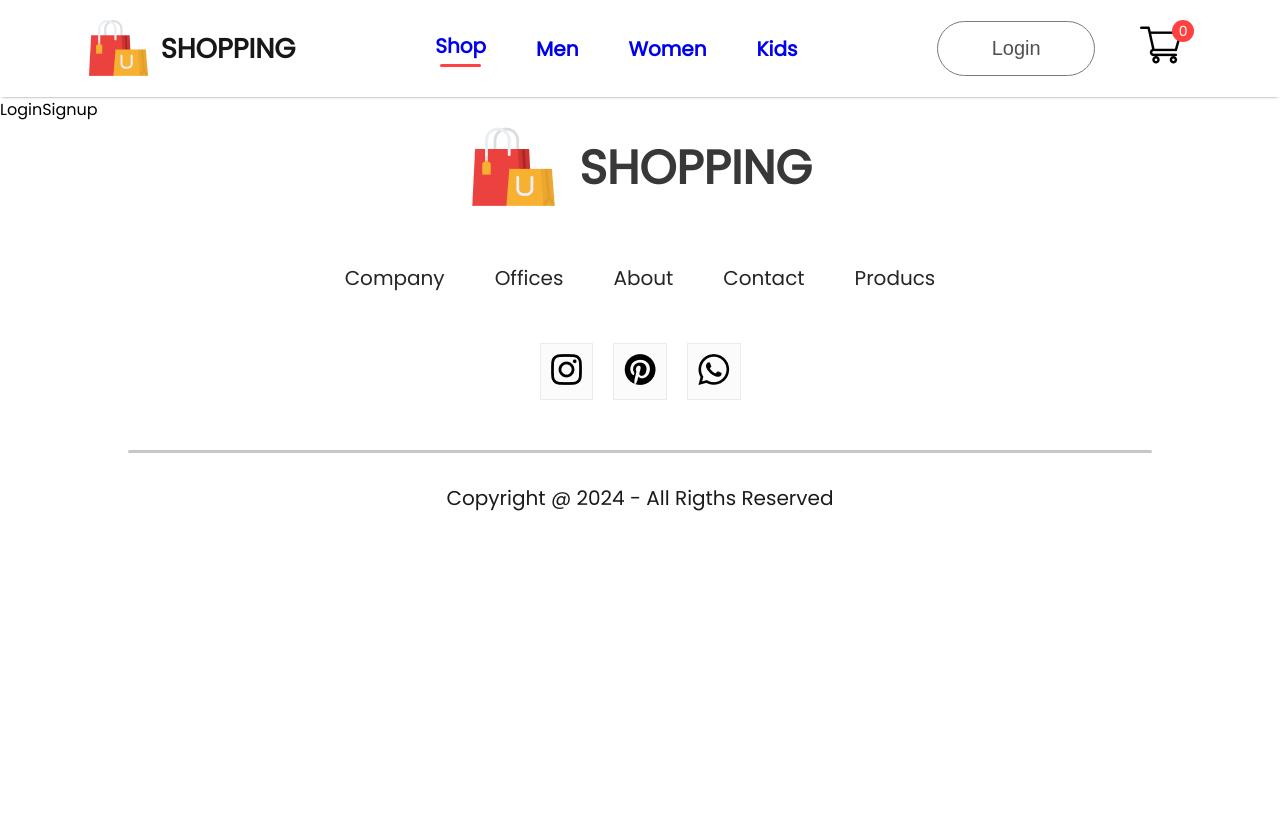
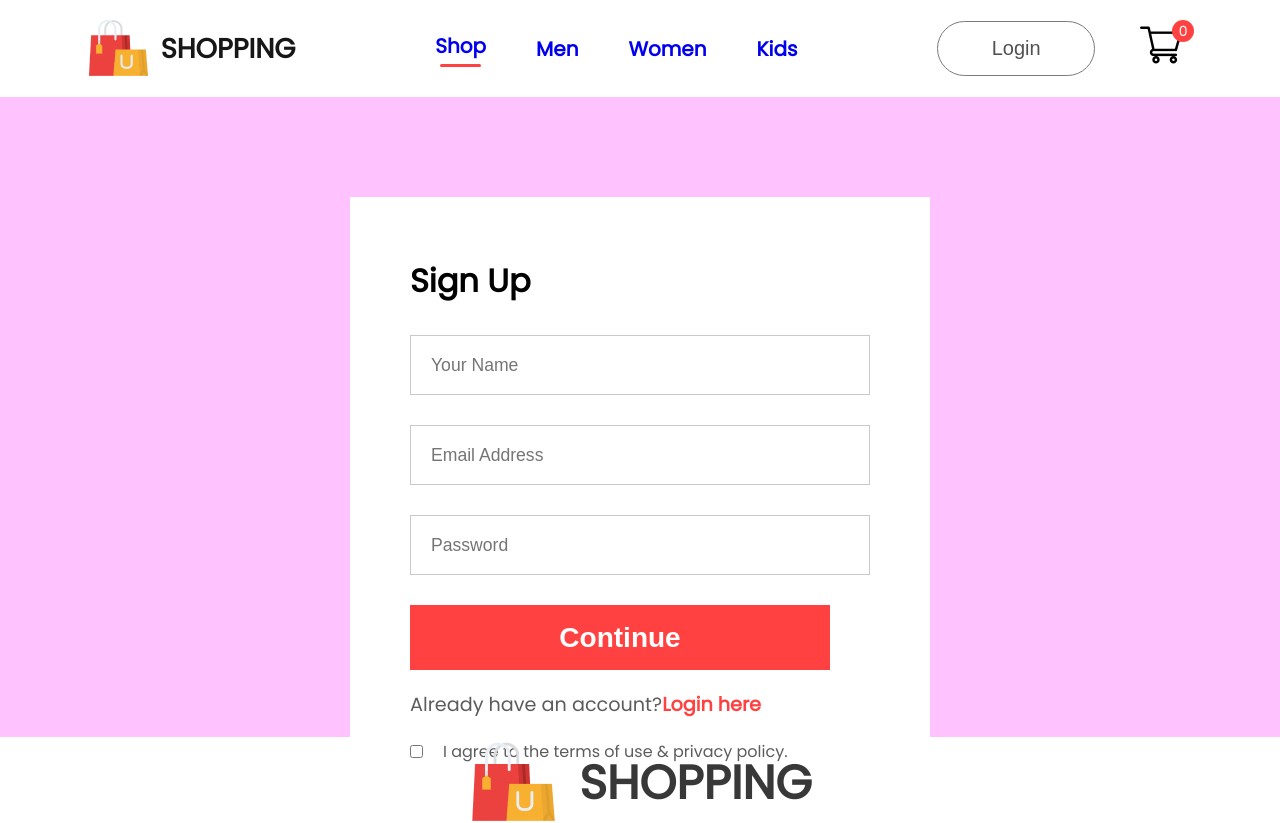
Before and after one commit to shahbazyyan/React-Shop-AdminPanel, a React (Create React App) app: page /login in a window 1280 px wide. Shown: the top 823 px of the page. Before the commit the page ends 800 px from the top, so only its background shows below. Built offline with nearby package versions, Linux system fonts and the light colour scheme.

Commit message:
Created login page with styles, now working on each item product

```diff
--- a/src/App.js
+++ b/src/App.js
@@ -21,8 +21,9 @@
           <Route path='/mens' element={<ShopCategory banner={man_banner} category="men"/>}/>
           <Route path='/womens' element={<ShopCategory banner={womer_banner}  category="women"/>}/>
           <Route path='/kids' element={<ShopCategory banner={kid_banner}  category="kid"/>}/>
-          <Route path='/product' element={<Product/>}/>
-          <Route path=':productId' element={<Product/>}/>
+          <Route path='/product' element={<Product/>}>
+            <Route path=':productId' element={<Product/>}/>
+          </Route>
           <Route path='/cart' element={<Cart/>}/>
           <Route path='/login' element={<LoginSignup/>}/>
         </Routes>
--- /dev/null
+++ b/src/Components/BreadCrums/Breadcrums.jsx
@@ -0,0 +1,14 @@
+import React from 'react';
+import './Breadcrum.css';
+import arrow from '../Assets/breadcrum_arrow.png';
+
+function Breadcrums (props) {
+    const {product} = props;
+  return (
+    <div className='breadcrum'>
+        HOME <img src={arrow} alt="arrow_icon" /> SHOP <img src={arrow} alt="arrow_icon" /> {product.category} <img src={arrow} alt="arrow" /> {product.name}
+    </div>
+  )
+}
+
+export default Breadcrums
--- a/src/Components/Items/Item.jsx
+++ b/src/Components/Items/Item.jsx
@@ -1,10 +1,11 @@
 import React from 'react';
 import './Item.css';
+import { Link } from 'react-router-dom';
 
 function Item(props) {
   return (
     <div className='item'>
-      <img src={props.image} alt="img" />
+      <Link to={`/product/${props.id}`}><img src={props.image} alt="img" /></Link>
       <p>{props.name}</p>
       <div className="item-prices">
         <div className="item-price-new">
--- /dev/null
+++ b/src/Pages/Css/Loginsignup.css
@@ -0,0 +1,73 @@
+.loginsignup {
+    width: 100%;
+    height: 80vh;
+    background: #fec3fe;
+    padding-top: 100px;
+}
+
+.loginsignup-container {
+    width: 580px;
+    height: 600px;
+    background: #fff;
+    margin: auto;
+    padding: 40px 60px;
+}
+
+.loginsignup-container h1 {
+    margin: 20px 0;
+}
+
+.loginsignup-fields {
+    display: flex;
+    flex-direction: column;
+    gap: 30px;
+    margin-top: 30px;
+}
+
+.loginsignup-fields input {
+    height: 60px;
+    width: 100%;
+    padding-left: 20px;
+    border: 1px solid #c9c9c9;
+    outline: none;
+    color: #5c5c5c;
+    font-size: 1.1rem;
+}
+
+.loginsignup-container button {
+    width: 420px;
+    height: 65px;
+    color: #fff;
+    background: #ff4141;
+    margin-top: 30px;
+    border: none;
+    font-size: 28px;
+    font-weight: 600;
+    cursor: pointer;
+}
+
+.loginsignup-container button:hover {
+   background-color: #f75c5c;
+}
+
+.loginsignup-login {
+    margin-top: 20px;
+    color: #5c5c5c;
+    font-weight: 500;
+    font-size: 1.2rem;
+}
+
+.loginsignup-login span {
+    color: #ff4141;
+    font-weight: 600;
+}
+
+.loginsignup-agree {
+    display: flex;
+    align-items: center;
+    margin-top: 20px;
+    gap: 20px;
+    font-size: 1rem;
+    font-weight: 500;
+    color: #5c5c5c;
+}
--- a/src/Pages/Css/Shopcategory.css
+++ b/src/Pages/Css/Shopcategory.css
@@ -27,3 +27,22 @@
     grid-template-columns:  1fr 1fr 1fr 1fr;
     row-gap: 80px;
 }
+
+.shopcategory-loadmore {
+    display: flex;
+    justify-content: center;
+    align-items: center;
+    margin: 85px auto;
+    width: 235px;
+    height: 70px;
+    border-radius: 75px;
+    background: #ededed;
+    color: #787878;
+    font-size: 18px;
+    font-weight: 600;
+    cursor: pointer;
+}
+
+.shopcategory-loadmore:hover {
+    background: #ecdede;
+}
--- a/src/Pages/LoginSignup.jsx
+++ b/src/Pages/LoginSignup.jsx
@@ -1,8 +1,24 @@
-import React from 'react'
+import React from 'react';
+import './Css/Loginsignup.css';
 
 function LoginSignup() {
   return (
-    <div>LoginSignup</div>
+    <div className='loginsignup'>
+      <div className="loginsignup-container">
+         <h1>Sign Up</h1>
+         <div className="loginsignup-fields">
+           <input type="text"  placeholder='Your Name' />
+           <input type="email" placeholder='Email Address' />
+           <input type="password" placeholder='Password' />
+         </div>
+         <button>Continue</button>
+         <p className="loginsignup-login">Already have an account?<span>Login here</span></p>
+         <div className="loginsignup-agree">
+           <input type="checkbox"  name='' id=''/>
+           <p>I agree to the terms of use & privacy policy.</p>
+         </div>
+      </div>
+    </div>
   )
 }
 
--- a/src/Pages/Product.jsx
+++ b/src/Pages/Product.jsx
@@ -1,8 +1,16 @@
-import React from 'react'
+import React, { useContext } from 'react';
+import { ShopContext } from '../Context/ShopContext';
+import { useParams } from 'react-router-dom';
+import Breadcrums from '../Components/BreadCrums/Breadcrums';
 
 function Product() {
+  const {all_product} = useContext(ShopContext);
+  const {productId} = useParams();
+  const product = all_product.find((e) => e.id === Number(productId));
   return (
-    <div>Product</div>
+    <div>
+      <Breadcrums product={product}/>
+    </div>
   )
 }
 
--- a/src/Pages/ShopCategory.jsx
+++ b/src/Pages/ShopCategory.jsx
@@ -29,6 +29,9 @@
              }
           })};
        </div>
+       <div className="shopcategory-loadmore">
+            Explore More
+       </div>
     </div>
   )
 }
```
Also changed, not shown: src/Components/BreadCrums/Breadcrum.css (added).
